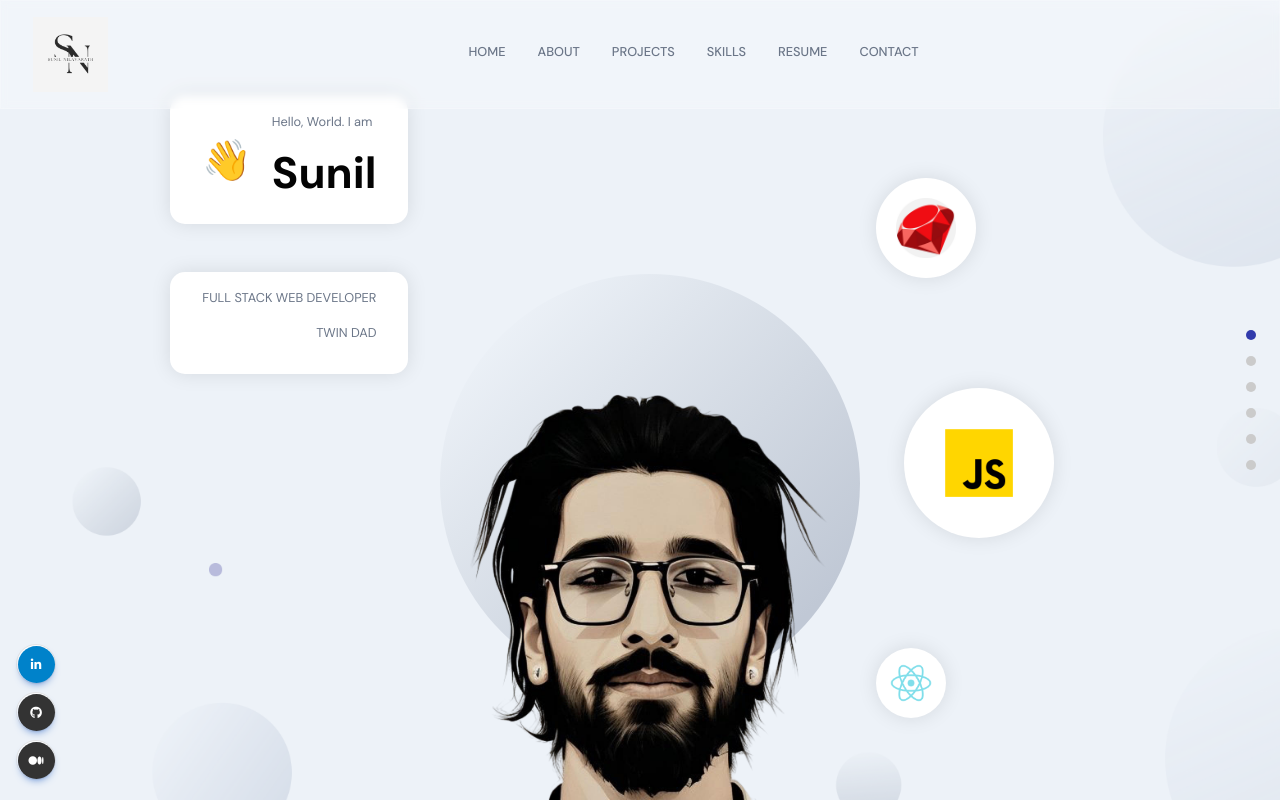
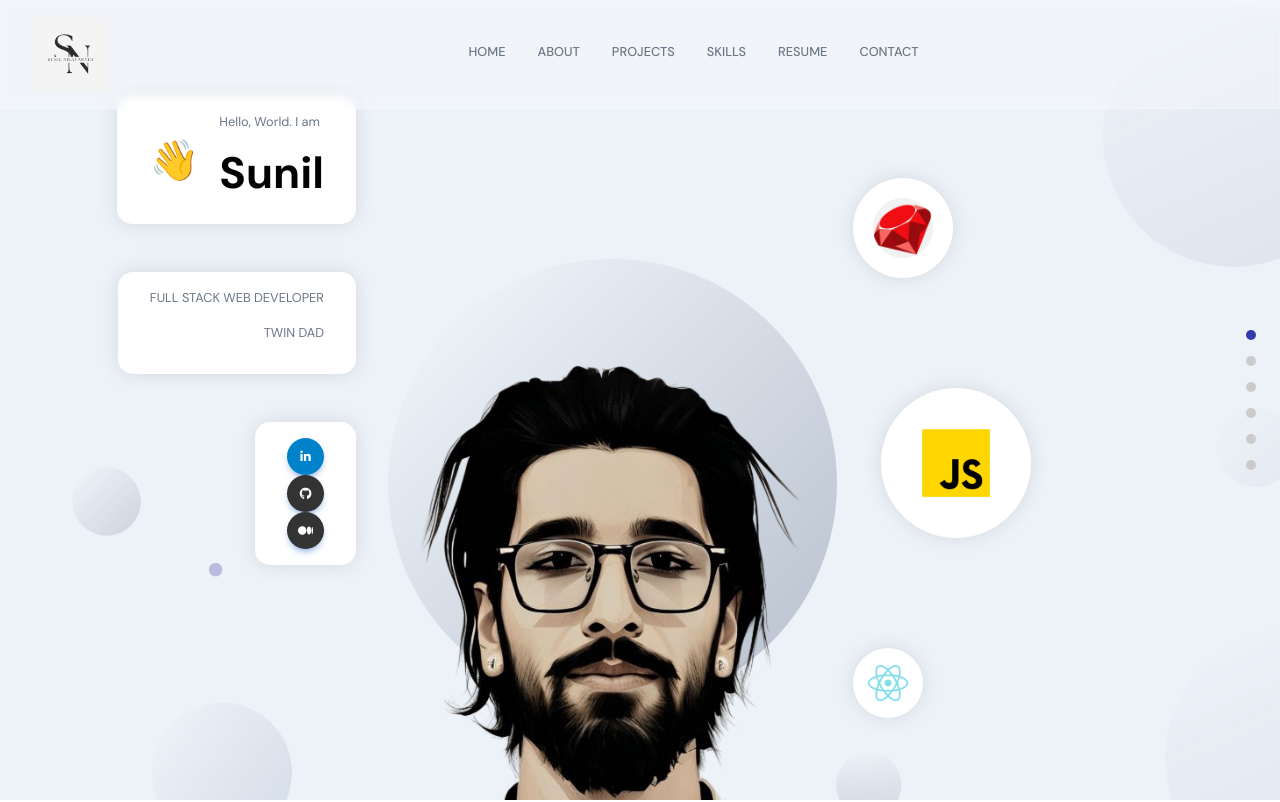
Before and after one commit to SunyDoo/Sunil-Nilavarath-Portfolio, a React (Create React App) app: page /skills in a window 1280 px wide. Shown: the top 802 px of the page. Built offline with nearby package versions, Linux system fonts and the light colour scheme.

Commit message:
header fix

```diff
--- a/src/container/Header/Header.jsx
+++ b/src/container/Header/Header.jsx
@@ -1,7 +1,8 @@
 import React from "react";
 import { motion } from "framer-motion";
+import { MDBIcon, MDBBtn } from "mdb-react-ui-kit";
 
-import { AppWrap } from "../../wrapper";
+import { HeaderWrap } from "../../wrapper";
 import { images } from "../../constants";
 import "./Header.scss";
 
@@ -36,6 +37,38 @@ const Header = () => (
           <p className="p-text">Full Stack Web Developer</p>
           <p className="p-text">Twin Dad</p>
         </div>
+        <div className="tag-cmp app__flex">
+            <div>
+              <MDBBtn
+                floating
+                style={{ backgroundColor: "#0082ca" }}
+                href="https://www.linkedin.com/in/sunil-nilavarath-2b78a2a8/"
+                role="button"
+              >
+                <MDBIcon fab icon="linkedin-in" />
+              </MDBBtn>
+            </div>
+            <div>
+              <MDBBtn
+                floating
+                style={{ backgroundColor: "#333333" }}
+                href="https://github.com/SunyDoo"
+                role="button"
+              >
+                <MDBIcon fab icon="github" />
+              </MDBBtn>
+            </div>
+            <div>
+              <MDBBtn
+                floating
+                style={{ backgroundColor: "#333333" }}
+                href="https://medium.com/@snilavarath"
+                role="button"
+              >
+                <MDBIcon fab icon="medium" />
+              </MDBBtn>
+            </div>
+          </div>
       </div>
     </motion.div>
 
@@ -68,4 +101,4 @@ const Header = () => (
   </div>
 );
 
-export default AppWrap(Header, "home");
+export default HeaderWrap(Header, "home");
--- a/src/container/Header/Header.scss
+++ b/src/container/Header/Header.scss
@@ -194,3 +194,10 @@
     margin: 2rem 0;
   }
 }
+
+.social__media {
+  flex-direction: row;
+  display: flex;
+  flex-direction: column;
+  justify-content: space-evenly;
+}
--- a/src/container/Projects/Projects.jsx
+++ b/src/container/Projects/Projects.jsx
@@ -46,10 +46,10 @@ const Projects = () => {
                   {video.site ? (
                     <p className="card-text">
                       <a className="text-blue" href={video.github}>
-                        <AiFillGithub />
+                      <AiFillEye />
                         {video.site}
                       </a>
-                      <AiFillEye />
+
                     </p>
                   ) : null}
                 </motion.div>
--- /dev/null
+++ b/src/wrapper/HeaderWrap.js
@@ -0,0 +1,21 @@
+import React from "react";
+import { NavigationDots } from "../Components";
+
+const HeaderWrap = (Component, idName, classNames) =>
+  function HOC() {
+    return (
+      <div id={idName} className={`app__container ${classNames}`}>
+
+        <div className="app__wrapper app__flex">
+          <Component />
+
+          <div className="copyright">
+            <p className="p-text">2022 SNilavarath</p>
+          </div>
+        </div>
+        <NavigationDots active={idName} />
+      </div>
+    );
+  };
+
+export default HeaderWrap;
--- a/src/wrapper/index.js
+++ b/src/wrapper/index.js
@@ -1,7 +1,5 @@
-import AppWrap from './AppWrap';
-import MotionWrap from './MotionWrap';
+import AppWrap from "./AppWrap";
+import HeaderWrap from "./HeaderWrap";
+import MotionWrap from "./MotionWrap";
 
-export {
-  AppWrap,
-  MotionWrap,
-};
+export { AppWrap, MotionWrap, HeaderWrap };
```
